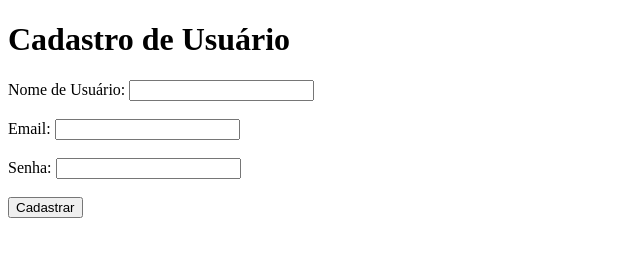
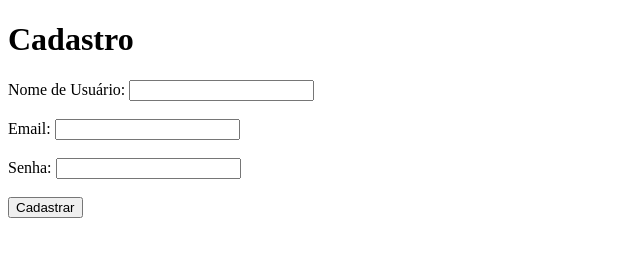
Before and after one commit to soulzuhn/UNIFOR_ATLETAS, a plain HTML site: page UNIFOR-ATLETAS/frontend/cadastro.html in a window 1280 px wide. Shown: the whole page, without its empty margins (0-640 px from the left). Drawn offline with Linux system fonts and the light colour scheme.

Commit message:
Atualizando e Adicionando Arquivos

```diff
--- a/UNIFOR-ATLETAS/frontend/cadastro.html
+++ b/UNIFOR-ATLETAS/frontend/cadastro.html
@@ -5,7 +5,7 @@
     <title>Cadastro</title>
 </head>
 <body>
-    <h1>Cadastro de Usuário</h1>
+    <h1>Cadastro</h1>
     <form id="formCadastro">
         <label for="username">Nome de Usuário:</label>
         <input type="text" id="username" name="username" required><br><br>
```
